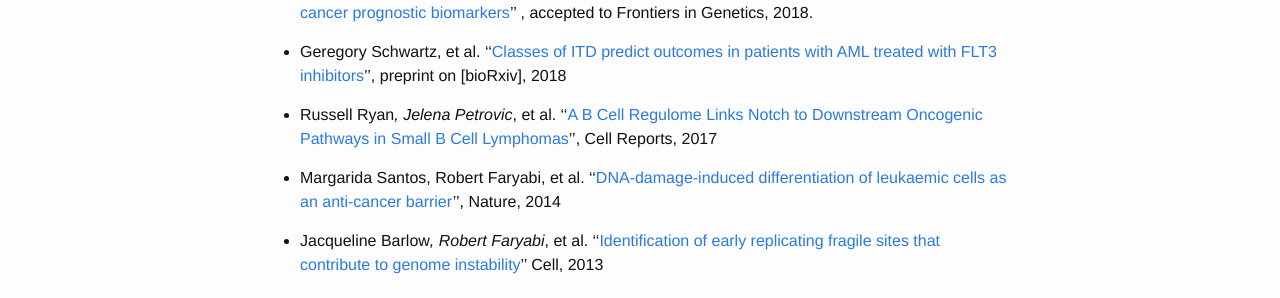
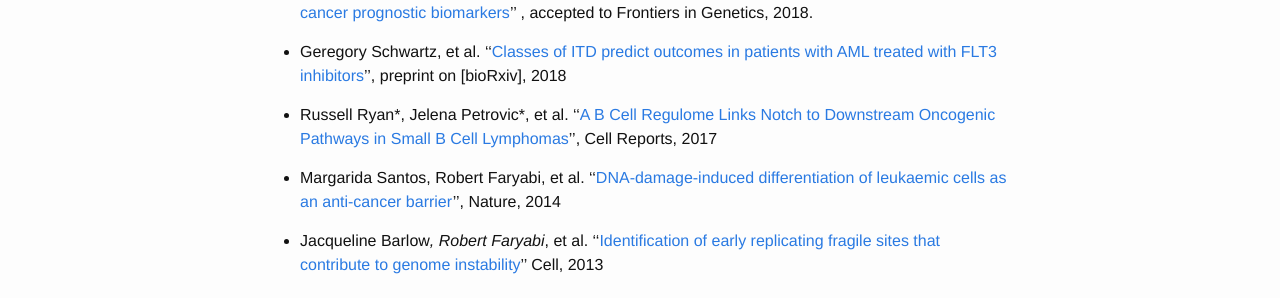
Before and after one commit to faryabib/faryabib.github.io, a Jekyll site: the page built from publications.md, in a window 1280 px wide. Shown: the part 349-647 px from the top of the page. Built offline with Jekyll 4.4.1, drawn with Linux system fonts in a browser that asks for light colours.

```diff
--- a/publications.md
+++ b/publications.md
@@ -15,7 +15,7 @@ permalink: /Publications.html
 
 + Geregory Schwartz, et al. ''[Classes of ITD predict outcomes in patients with AML treated with FLT3 inhibitors](https://www.biorxiv.org/content/early/2018/05/14/322354)'', preprint on [bioRxiv], 2018
 
-+ Russell Ryan*, Jelena Petrovic*, et al. ''[A B Cell Regulome Links Notch to Downstream Oncogenic Pathways in Small B Cell Lymphomas](https://www.sciencedirect.com/science/article/pii/S2211124717313712?via%3Dihub)'', Cell Reports, 2017
++ Russell Ryan\*, Jelena Petrovic*, et al. ''[A B Cell Regulome Links Notch to Downstream Oncogenic Pathways in Small B Cell Lymphomas](https://www.sciencedirect.com/science/article/pii/S2211124717313712?via%3Dihub)'', Cell Reports, 2017
 
 + Margarida Santos, Robert Faryabi, et al. ''[DNA-damage-induced differentiation of leukaemic cells as an anti-cancer barrier](https://www.nature.com/articles/nature13483)'', Nature, 2014
 
```
